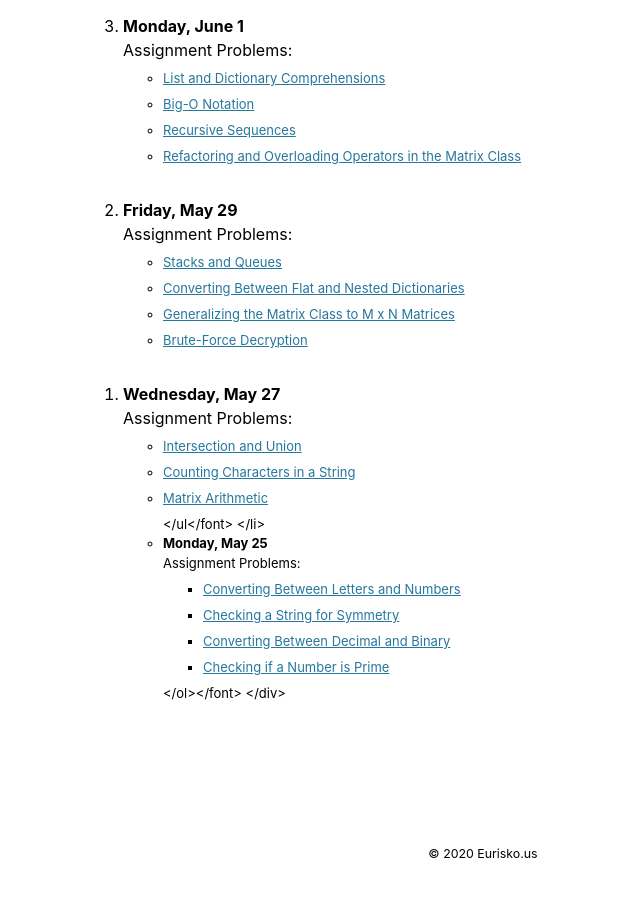
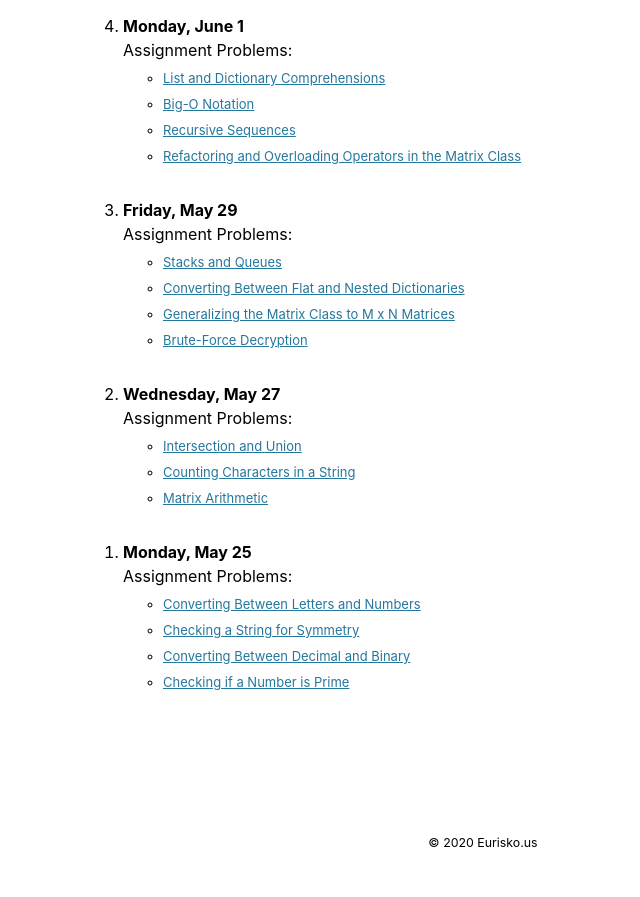
Before and after one commit to skycakjustin/eurisko-us.github.io, a Jekyll site: the page built from _pages/computation-and-modeling-2020-summer.md, in a window 1280 px wide and 900 px high, scrolled down 4293 px. Shown: the top 897 px of the window, without its empty margins (157-797 px from the left). Built offline with Jekyll 4.4.1, drawn with Linux system fonts in a browser that asks for light colours.

Commit message:
Update computation-and-modeling-2020-summer.md

```diff
--- a/_pages/computation-and-modeling-2020-summer.md
+++ b/_pages/computation-and-modeling-2020-summer.md
@@ -247,7 +247,7 @@ author_profile: false
         <li><a class="body" target="_blank" href="https://eurisko-us.github.io/files/all_problems_iteration_1.html#Problem-2-1">Intersection and Union</a></li>
         <li><a class="body" target="_blank" href="https://eurisko-us.github.io/files/all_problems_iteration_1.html#Problem-2-2">Counting Characters in a String</a></li>
         <li><a class="body" target="_blank" href="https://eurisko-us.github.io/files/all_problems_iteration_1.html#Problem-2-3">Matrix Arithmetic</a></li>
-        </ul</font>
+            </ul></font>
     </li>
     <br>
     <li><b>Monday, May 25</b>
```
